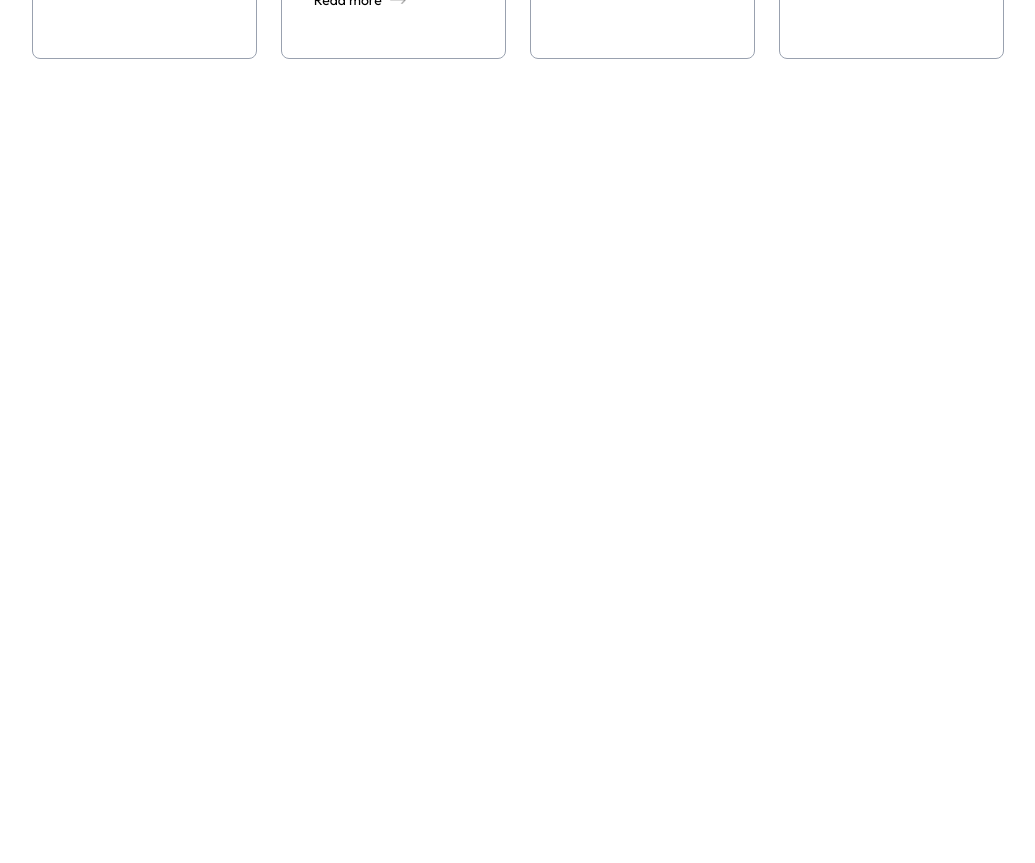
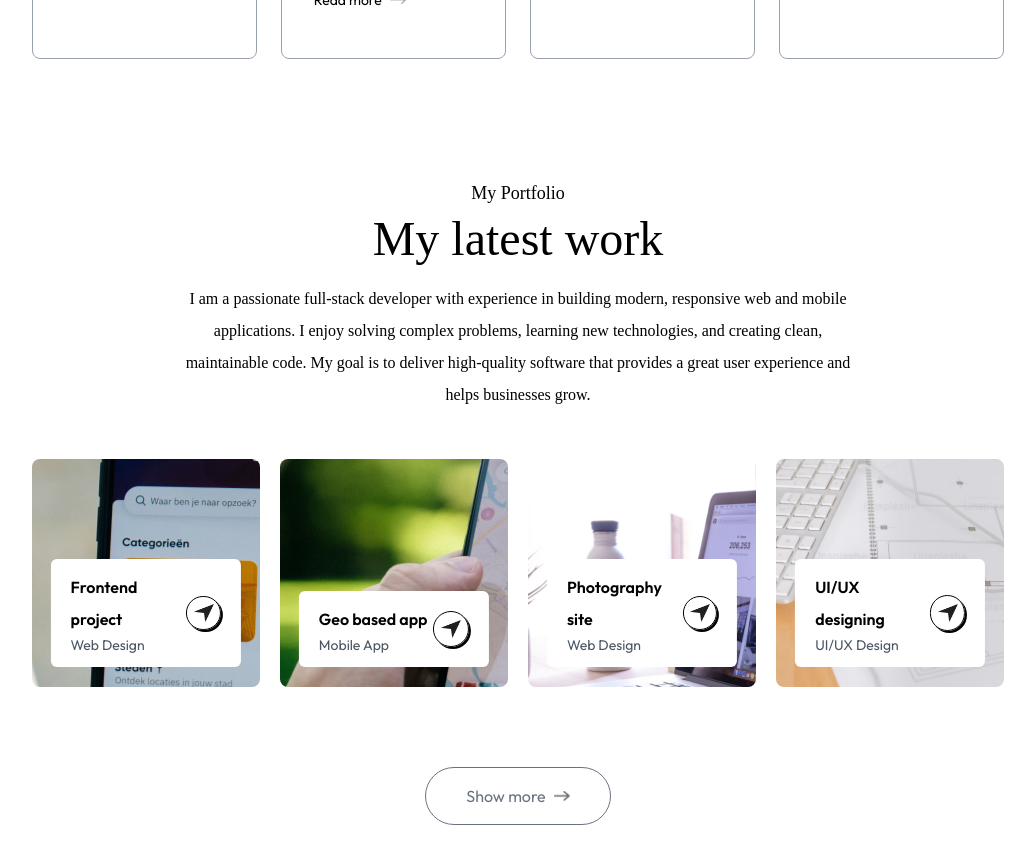
Before and after one commit to smThilshan/my-portfolio-v2, a Next.js app: page / in a window 1280 px wide. Shown: the part 2220-3083 px from the top of the page, without its empty margins (122-1157 px from the left). Before the commit the page ends 2359 px from the top, so only its background shows below. Built offline with nearby package versions, Linux system fonts and the light colour scheme; a web font is replaced by a local one.

Commit message:
added work component

```diff
--- /dev/null
+++ b/app/components/Work.jsx
@@ -0,0 +1,44 @@
+import { assets, workData } from "@/assets/assets";
+import React from "react";
+import Image from "next/image";
+
+const Work = () => {
+  return (
+    <div id="work" className="w-full px-[12%] py-10 scroll-mt-20">
+      <h4 className="text-center mb-2 text-lg font-ovo">My Portfolio</h4>
+      <h2 className="text-center text-5xl font-ovo">My latest work</h2>
+      <p className="text-center mx-auto mt-5 mb-12 max-w-2xl font-ovo">
+        I am a passionate full-stack developer with experience in building
+        modern, responsive web and mobile applications. I enjoy solving complex
+        problems, learning new technologies, and creating clean, maintainable
+        code. My goal is to deliver high-quality software that provides a great
+        user experience and helps businesses grow.
+      </p>
+
+      <div className="grid grid-cols-1 sm:grid-cols-2 md:grid-cols-3 lg:grid-cols-4 gap-5 my-10">
+        {workData.map((project, index) => (
+          <div
+            key={index}
+            className="aspect-square bg-no-repeat bg-center rounded-lg relative cursor-pointer group"
+            style={{ backgroundImage: `url(${project.bgImage})` }}
+          >
+            <div className="bg-white w-10/12 rounded-md absolute bottom-5  left-1/2 -translate-x-1/2 py-3 px-5 flex items-center justify-between duration-500 group-hover:bottom-7">
+            <div>
+              <h2 className="font-semibold">{project.title}</h2>
+              <p className="text-sm text-gray-600">{project.description}</p>
+            </div>
+            <div className="border rounded-full border-black w-9 aspect-square flex items-center justify-center shadow-[2px_2px_0_#000] group-hover:bg-lime-300 transition">
+              <Image src={assets.send_icon} alt="send-icon" className="w-5" />
+            </div>
+            </div>
+          </div>
+        ))}
+      </div>
+      <a href="" className="w-max flex items-center justify-center gap-2 text-gray-500 border-[0.5px] border-gray-500 rounded-full py-3 px-10 mx-auto my-20 bg-primary-hover duration-500">Show more
+        <Image src={assets.right_arrow_bold} alt="right-arrow" className="w-4"/>
+      </a>
+    </div>
+  );
+};
+
+export default Work;
--- a/app/page.js
+++ b/app/page.js
@@ -3,6 +3,7 @@
 import Header from "./components/Header";
 import Navbar from "./components/Navbar";
 import Services from "./components/Services";
+import Work from "./components/Work";
 
 
 export default function Home() {
@@ -12,6 +13,7 @@
     <Header/>
     <About/>
     <Services/>
+    <Work/>
     </>
   );
 }
```
